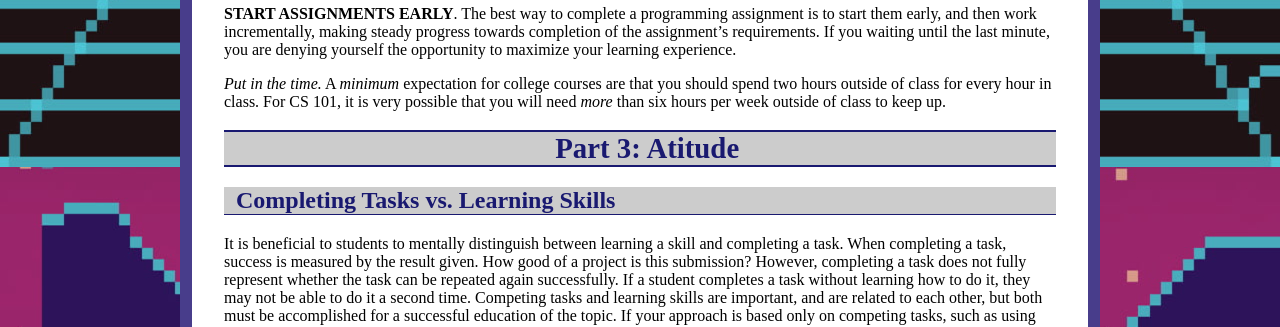
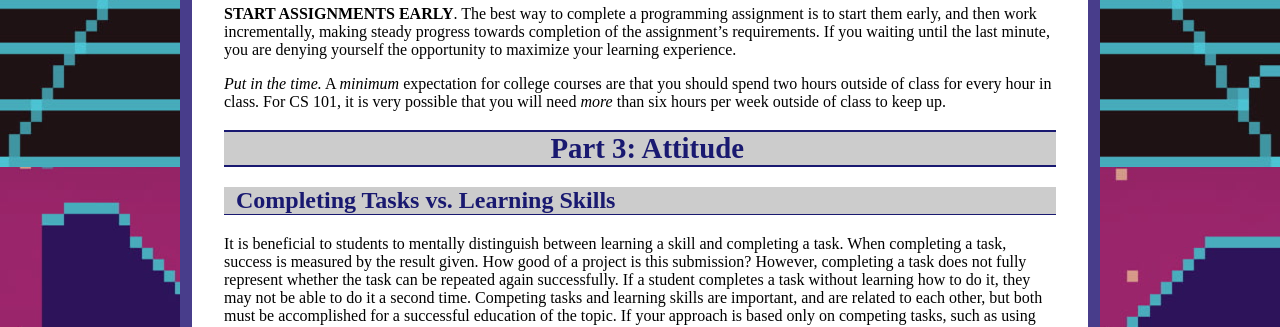
Before and after one commit to ycpcs/cs101-spring2024, a Jekyll site: the page built from success.md, in a window 1280 px wide and 900 px high, scrolled down 2130 px. Shown: the part 403-730 px from the top of the window. Built offline with Jekyll 4.4.1, drawn with Linux system fonts in a browser that asks for light colours.

Commit message:
update success
update success

```diff
--- a/success.md
+++ b/success.md
@@ -95,7 +95,7 @@ This section describes some practices you should adopt in order to be successful
 
 *Put in the time.*  A *minimum* expectation for college courses are that you should spend two hours outside of class for every hour in class.  For CS 101, it is very possible that you will need *more* than six hours per week outside of class to keep up.
 
-# Part 3: Atitude
+# Part 3: Attitude
 
 ## Completing Tasks vs. Learning Skills
 
```
